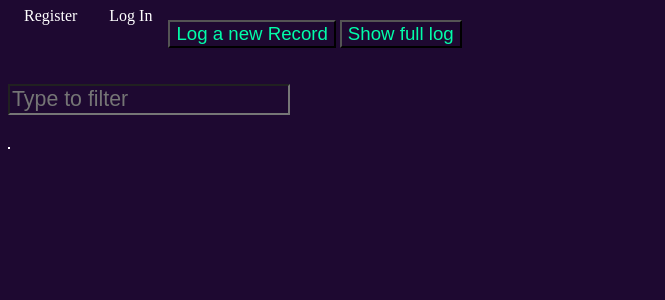
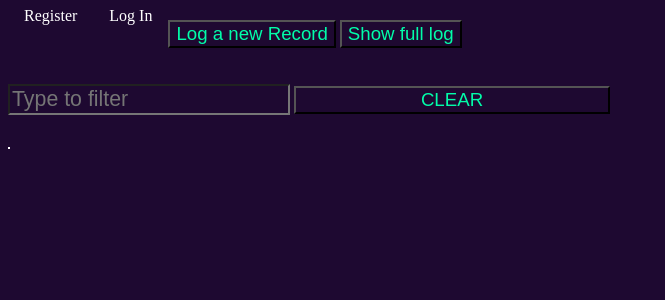
Before and after one commit to rjames711/Life_Scorer, a Flask app: template Life_Scorer/templates/log.html in a window 1280 px wide. Shown: the part 94-394 px from the top of the page, without its empty margins (0-665 px from the left). Run offline with Flask 2, Linux system fonts and the light colour scheme; the template is opened without the code that fills it, so the values that code supplies are empty.

Commit message:
Added clear button to show log

```diff
--- a/Life_Scorer/static/show_log.js
+++ b/Life_Scorer/static/show_log.js
@@ -28,3 +28,9 @@ function task_text() {
     }
   }
   }
+
+  function clear_sel(){
+    document.getElementById('selection').value = '';
+
+    task_text();
+  }
--- a/Life_Scorer/templates/log.html
+++ b/Life_Scorer/templates/log.html
@@ -15,6 +15,7 @@
 <div class="inline">
 <input type="text" id="selection"
 placeholder="Type to filter" onkeyup="task_text()">
+<button type="button" id='clear' class="perc25" onclick="clear_sel()">CLEAR</button>
 </div>
 <br>
 <table>
```
